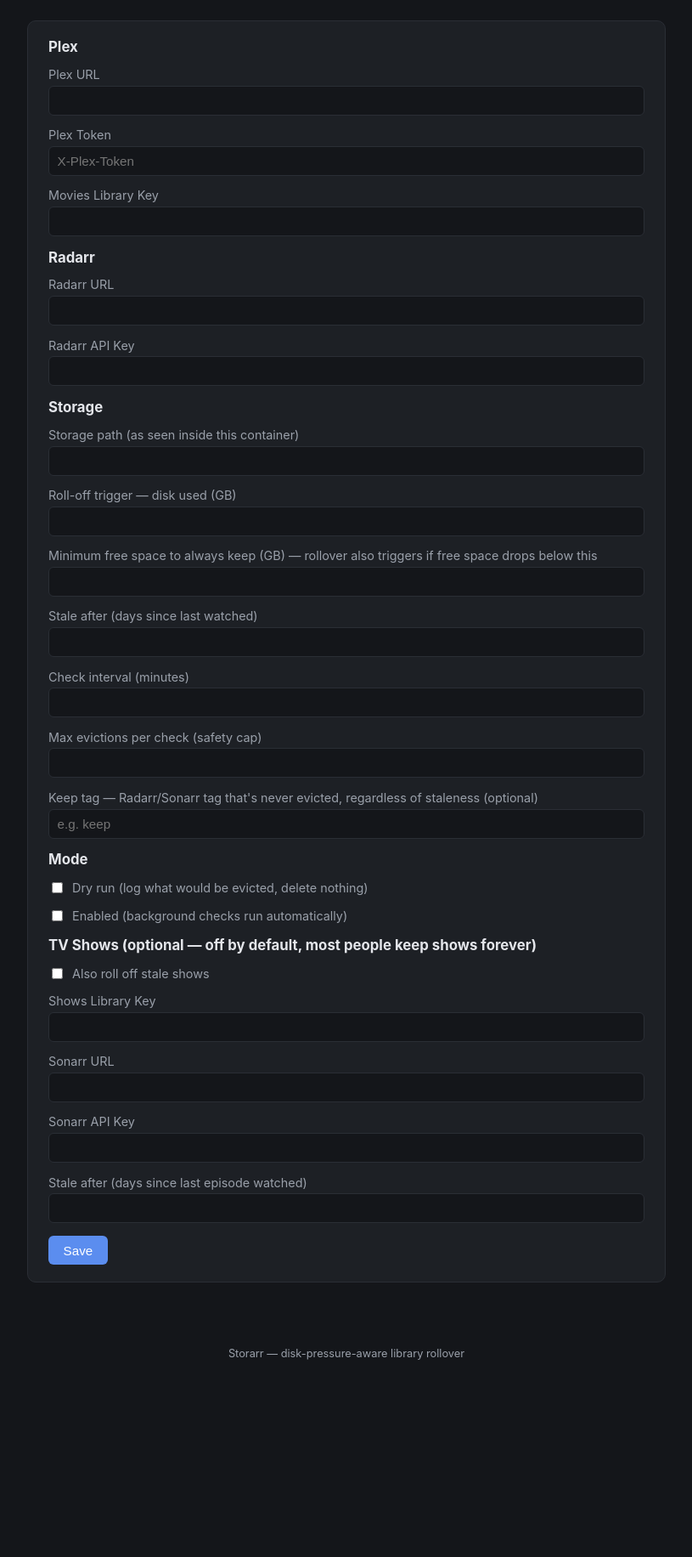
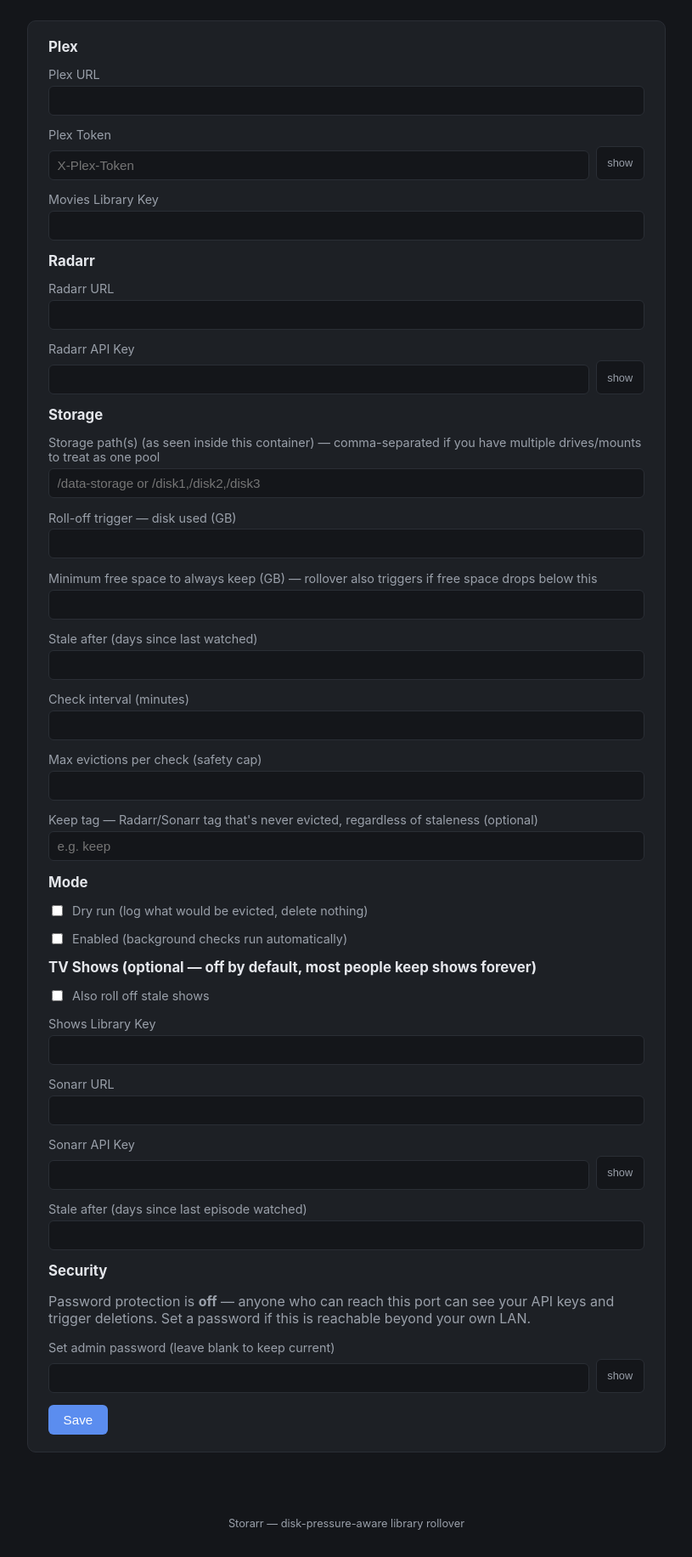
Before and after one commit to 3spky5u-oss/storarr, a Flask app: template templates/settings.html in a window 1280 px wide. Shown: the part 57-1889 px from the top of the page at 85% size, without its empty margins (232-1047 px from the left). Before the commit the page ends 1657 px from the top, so only its background shows below. Run offline with Flask 3, Linux system fonts and the light colour scheme; the template is opened without the code that fills it, so the values that code supplies are empty.

Commit message:
Harden for public release: ID-based matching, gunicorn, optional auth, multi-disk support

```diff
--- a/app.py
+++ b/app.py
@@ -6,10 +6,14 @@ import time
 import urllib.request
 import xml.etree.ElementTree as ET
 from datetime import datetime
+from functools import wraps
 
-from flask import Flask, render_template, request, redirect, url_for, jsonify
+from flask import Flask, render_template, request, redirect, url_for, jsonify, Response
+from werkzeug.security import generate_password_hash, check_password_hash
 
 app = Flask(__name__)
+
+VERSION = "1.0.0"
 
 DATA_DIR = os.environ.get("STORARR_DATA_DIR", "/data")
 CONFIG_PATH = os.path.join(DATA_DIR, "config.json")
@@ -37,9 +41,12 @@ DEFAULT_CONFIG = {
     "sonarr_api_key": "",
     "shows_library_key": "2",
     "tv_stale_days": 365,
+    # optional HTTP basic auth -- off unless a password has been set
+    "admin_password_hash": "",
 }
 
 _lock = threading.Lock()
+_state = {"last_check": None}
 
 
 def load_config():
@@ -83,19 +90,56 @@ def log(msg):
         f.write(line + "\n")
 
 
-def disk_used_bytes(path):
-    return shutil.disk_usage(path).used
+# ---------------------------------------------------------------- auth ----
+
+def require_auth(f):
+    @wraps(f)
+    def wrapped(*args, **kwargs):
+        cfg = load_config()
+        if not cfg.get("admin_password_hash"):
+            return f(*args, **kwargs)
+        auth = request.authorization
+        if not auth or not check_password_hash(cfg["admin_password_hash"], auth.password):
+            return Response(
+                "Authentication required", 401,
+                {"WWW-Authenticate": 'Basic realm="Storarr"'}
+            )
+        return f(*args, **kwargs)
+    return wrapped
 
 
-def disk_total_bytes(path):
-    return shutil.disk_usage(path).total
+# ------------------------------------------------------------- storage ----
+
+def storage_paths(cfg):
+    """storage_path can be a single mount or a comma-separated list -- lets
+    JBOD/multi-disk setups (e.g. an Unraid-style array without a union
+    filesystem) monitor several mounts as one combined pool. A single RAID/
+    LVM/ZFS mount just becomes a one-item list, no special-casing needed."""
+    return [p.strip() for p in cfg["storage_path"].split(",") if p.strip()]
+
+
+def paths_exist(cfg):
+    paths = storage_paths(cfg)
+    return bool(paths) and all(os.path.exists(p) for p in paths)
+
+
+def disk_used_bytes(cfg):
+    return sum(shutil.disk_usage(p).used for p in storage_paths(cfg))
+
+
+def disk_total_bytes(cfg):
+    return sum(shutil.disk_usage(p).total for p in storage_paths(cfg))
+
+
+def disk_free_bytes(cfg):
+    return sum(shutil.disk_usage(p).free for p in storage_paths(cfg))
 
 
 def over_limit(cfg):
-    """True if either the used-space threshold or the min-free-space floor is breached."""
-    usage = shutil.disk_usage(cfg["storage_path"])
-    over_used = usage.used >= cfg["disk_threshold_gb"] * 1024**3
-    under_free = usage.free <= cfg["min_free_gb"] * 1024**3
+    """True if either the used-space threshold or the min-free-space floor is breached,
+    summed across all configured storage paths."""
+    over_used = disk_used_bytes(cfg) >= cfg["disk_threshold_gb"] * 1024**3
+    under_free = disk_free_bytes(cfg) <= cfg["min_free_gb"] * 1024**3
     return over_used or under_free
 
 
@@ -103,10 +147,15 @@ def total_freed_gb():
     return round(sum(h.get("size_gb", 0) for h in load_history() if not h.get("dry_run")), 1)
 
 
+# ----------------------------------------------------------------- Plex ---
+
 def get_stale_plex_items(cfg, library_key, stale_days, kind):
     """kind: 'movie' -> top-level Video items. 'show' -> Directory items (shows),
-    using their aggregate lastViewedAt/viewedLeafCount."""
-    url = f"{cfg['plex_url']}/library/sections/{library_key}/all?X-Plex-Token={cfg['plex_token']}"
+    using their aggregate lastViewedAt/viewedLeafCount. Pulls external GUIDs
+    (tmdb/tvdb) when available so eviction can match Radarr/Sonarr by ID
+    rather than by fragile file-path/title comparison."""
+    url = (f"{cfg['plex_url']}/library/sections/{library_key}/all"
+           f"?includeGuids=1&X-Plex-Token={cfg['plex_token']}")
     with urllib.request.urlopen(url, timeout=30) as resp:
         root = ET.fromstring(resp.read())
 
@@ -127,6 +176,14 @@ def get_stale_plex_items(cfg, library_key, stale_days, kind):
         if last_viewed > cutoff:
             continue
 
+        tmdb_id, tvdb_id = None, None
+        for guid in item.findall("Guid"):
+            gid = guid.get("id", "")
+            if gid.startswith("tmdb://"):
+                tmdb_id = gid.split("://", 1)[1]
+            elif gid.startswith("tvdb://"):
+                tvdb_id = gid.split("://", 1)[1]
+
         file_path = None
         size = 0
         if kind == "movie":
@@ -136,17 +193,21 @@ def get_stale_plex_items(cfg, library_key, stale_days, kind):
                 if part is not None:
                     file_path = part.get("file")
                     size = int(part.get("size") or 0)
-            if not file_path:
-                continue
+            if not file_path and not tmdb_id:
+                continue  # nothing usable to match this item against Radarr
         candidates.append({
             "title": item.get("title"),
             "lastViewedAt": last_viewed,
             "file": file_path,
             "size": size,
+            "tmdb_id": tmdb_id,
+            "tvdb_id": tvdb_id,
         })
     candidates.sort(key=lambda c: c["lastViewedAt"])
     return candidates
 
+
+# --------------------------------------------------------- Radarr/Sonarr --
 
 def get_arr_items(base_url, api_key, endpoint):
     req = urllib.request.Request(f"{base_url}/api/v3/{endpoint}", headers={"X-Api-Key": api_key})
@@ -176,18 +237,36 @@ def has_keep_tag(arr_item, all_tags, keep_tag):
     return tag_id in (arr_item.get("tags") or [])
 
 
+def match_arr_item(candidate, kind, arr_items, by_id, by_path):
+    """ID match first (robust, works regardless of mount/folder layout),
+    falls back to path (movies) or title (shows) for older Plex agents
+    that don't expose external GUIDs."""
+    if kind == "movie" and candidate.get("tmdb_id"):
+        item = by_id.get(candidate["tmdb_id"])
+        if item:
+            return item
+    if kind == "show" and candidate.get("tvdb_id"):
+        item = by_id.get(candidate["tvdb_id"])
+        if item:
+            return item
+
+    if kind == "movie" and candidate.get("file"):
+        return by_path.get(os.path.normpath(candidate["file"]))
+    if kind == "show":
+        return next((m for m in arr_items if m.get("title") == candidate["title"]), None)
+    return None
+
+
 def evict_stale(cfg, kind, evictions_left):
     """Returns (evicted_titles, evictions_left_remaining)."""
     if kind == "movie":
         library_key = cfg["movies_library_key"]
         stale_days = cfg["stale_days"]
         arr_url, arr_key, endpoint = cfg["radarr_url"], cfg["radarr_api_key"], "movie"
-        file_field = "path"
     else:
         library_key = cfg["shows_library_key"]
         stale_days = cfg["tv_stale_days"]
         arr_url, arr_key, endpoint = cfg["sonarr_url"], cfg["sonarr_api_key"], "series"
-        file_field = "path"
 
     stale = get_stale_plex_items(cfg, library_key, stale_days, kind)
     if not stale:
@@ -196,12 +275,17 @@ def evict_stale(cfg, kind, evictions_left):
     arr_items = get_arr_items(arr_url, arr_key, endpoint)
     all_tags = get_arr_items(arr_url, arr_key, "tag")
 
+    by_id = {}
     by_path = {}
     for m in arr_items:
         if kind == "movie":
+            if m.get("tmdbId"):
+                by_id[str(m["tmdbId"])] = m
             mf = m.get("movieFile")
             p = mf.get("path") if mf else None
         else:
+            if m.get("tvdbId"):
+                by_id[str(m["tvdbId"])] = m
             p = m.get("path")  # series root folder
         if p:
             by_path[os.path.normpath(p)] = m
@@ -213,15 +297,9 @@ def evict_stale(cfg, kind, evictions_left):
         if not over_limit(cfg):
             break
 
-        if kind == "movie":
-            norm = os.path.normpath(candidate["file"])
-            item = by_path.get(norm)
-        else:
-            # match show by title against series root folder name, best-effort
-            item = next((m for m in arr_items if m.get("title") == candidate["title"]), None)
-
+        item = match_arr_item(candidate, kind, arr_items, by_id, by_path)
         if not item:
-            log(f"WARNING: no {endpoint} match for '{candidate['title']}'")
+            log(f"WARNING: no {endpoint} match for '{candidate['title']}' (checked ID and path/title)")
             continue
 
         if has_keep_tag(item, all_tags, cfg["keep_tag"]):
@@ -233,7 +311,11 @@ def evict_stale(cfg, kind, evictions_left):
             log(f"[DRY RUN] Would evict {kind} '{candidate['title']}' (watched {watched_days_ago}d ago)")
         else:
             log(f"Evicting {kind} '{candidate['title']}' (watched {watched_days_ago}d ago)")
-            delete_arr_item(arr_url, arr_key, endpoint, item["id"])
+            try:
+                delete_arr_item(arr_url, arr_key, endpoint, item["id"])
+            except Exception as e:
+                log(f"ERROR deleting '{candidate['title']}': {e}")
+                continue
 
         add_history({"title": candidate["title"], "kind": kind, "watched_days_ago": watched_days_ago,
                      "size_gb": round(candidate["size"] / 1024**3, 2), "dry_run": cfg["dry_run"]})
@@ -249,9 +331,12 @@ def run_check(manual=False):
         return {"ran": False, "reason": "disabled"}
     if not cfg["plex_token"] or not cfg["radarr_api_key"]:
         return {"ran": False, "reason": "not configured"}
+    if not paths_exist(cfg):
+        return {"ran": False, "reason": f"storage path(s) not found: {cfg['storage_path']}"}
 
     with _lock:
-        used_gb = disk_used_bytes(cfg["storage_path"]) / 1024**3
+        used_gb = disk_used_bytes(cfg) / 1024**3
+        _state["last_check"] = datetime.now().isoformat(timespec="seconds")
 
         if not over_limit(cfg) and not manual:
             return {"ran": True, "action": "none", "used_gb": round(used_gb, 1)}
@@ -261,6 +346,7 @@ def run_check(manual=False):
             try:
                 stale = get_stale_plex_items(cfg, cfg["movies_library_key"], cfg["stale_days"], "movie")
             except Exception as e:
+                log(f"ERROR fetching Plex data: {e}")
                 return {"ran": True, "action": "error", "error": str(e)}
             return {"ran": True, "action": "preview", "used_gb": round(used_gb, 1), "eligible": stale}
 
@@ -276,8 +362,8 @@ def run_check(manual=False):
             log(f"ERROR during eviction: {e}")
             return {"ran": True, "action": "error", "error": str(e)}
 
-        final_used = disk_used_bytes(cfg["storage_path"]) / 1024**3
-        if over_limit(cfg) and all_evicted and evictions_left <= 0:
+        final_used = disk_used_bytes(cfg) / 1024**3
+        if over_limit(cfg) and evictions_left <= 0:
             log(f"Hit max evictions per run ({cfg['max_evictions_per_run']}) while still over limits. Will continue next check.")
         elif over_limit(cfg) and all_evicted:
             log(f"Still over limits after evicting all eligible stale media ({final_used:.1f}GB used).")
@@ -296,15 +382,37 @@ def background_loop():
         time.sleep(max(cfg["check_interval_minutes"], 5) * 60)
 
 
+_bg_thread_started = False
+
+
+def ensure_background_thread():
+    global _bg_thread_started
+    if not _bg_thread_started:
+        _bg_thread_started = True
+        t = threading.Thread(target=background_loop, daemon=True)
+        t.start()
+
+
+ensure_background_thread()
+
+
+# ---------------------------------------------------------------- routes --
+
+@app.route("/healthz")
+def healthz():
+    return jsonify({"status": "ok", "version": VERSION})
+
+
 @app.route("/")
+@require_auth
 def dashboard():
     cfg = load_config()
     history = load_history()
     configured = bool(cfg["plex_token"] and cfg["radarr_api_key"])
     disk_info = None
-    if os.path.exists(cfg["storage_path"]):
-        used = disk_used_bytes(cfg["storage_path"])
-        total = disk_total_bytes(cfg["storage_path"])
+    if paths_exist(cfg):
+        used = disk_used_bytes(cfg)
+        total = disk_total_bytes(cfg)
         disk_info = {
             "used_gb": round(used / 1024**3, 1),
             "total_gb": round(total / 1024**3, 1),
@@ -316,15 +424,18 @@ def dashboard():
         }
     return render_template("dashboard.html", cfg=cfg, history=history[:15],
                             configured=configured, disk_info=disk_info,
-                            total_freed_gb=total_freed_gb())
+                            total_freed_gb=total_freed_gb(), last_check=_state["last_check"],
+                            version=VERSION)
 
 
 @app.route("/history")
+@require_auth
 def history_page():
     return render_template("history.html", history=load_history(), total_freed_gb=total_freed_gb())
 
 
 @app.route("/settings", methods=["GET", "POST"])
+@require_auth
 def settings():
     if request.method == "POST":
         cfg = load_config()
@@ -333,30 +444,39 @@ def settings():
             cfg[field] = request.form.get(field, cfg[field]).strip()
         for field in ["disk_threshold_gb", "min_free_gb", "stale_days", "check_interval_minutes",
                       "max_evictions_per_run", "tv_stale_days"]:
-            cfg[field] = int(request.form.get(field, cfg[field]))
+            cfg[field] = max(0, int(request.form.get(field, cfg[field]) or 0))
         cfg["dry_run"] = "dry_run" in request.form
         cfg["enabled"] = "enabled" in request.form
         cfg["tv_enabled"] = "tv_enabled" in request.form
+
+        new_password = request.form.get("admin_password", "").strip()
+        if new_password:
+            cfg["admin_password_hash"] = generate_password_hash(new_password)
+        elif "clear_password" in request.form:
+            cfg["admin_password_hash"] = ""
+
         save_config(cfg)
         return redirect(url_for("settings", saved=1))
     cfg = load_config()
-    return render_template("settings.html", cfg=cfg, saved=request.args.get("saved"))
+    return render_template("settings.html", cfg=cfg, saved=request.args.get("saved"),
+                            auth_enabled=bool(cfg.get("admin_password_hash")))
 
 
 @app.route("/run-now", methods=["POST"])
+@require_auth
 def run_now():
     result = run_check(manual=True)
     return jsonify(result)
 
 
 @app.route("/api/status")
+@require_auth
 def api_status():
     cfg = load_config()
-    used = disk_used_bytes(cfg["storage_path"]) if os.path.exists(cfg["storage_path"]) else 0
-    return jsonify({"used_gb": round(used / 1024**3, 1), "threshold_gb": cfg["disk_threshold_gb"]})
+    used = disk_used_bytes(cfg) if paths_exist(cfg) else 0
+    return jsonify({"used_gb": round(used / 1024**3, 1), "threshold_gb": cfg["disk_threshold_gb"],
+                     "last_check": _state["last_check"]})
 
 
 if __name__ == "__main__":
-    t = threading.Thread(target=background_loop, daemon=True)
-    t.start()
     app.run(host="0.0.0.0", port=8585)
--- a/requirements.txt
+++ b/requirements.txt
@@ -1 +1,2 @@
 flask==3.0.3
+gunicorn==22.0.0
--- a/static/style.css
+++ b/static/style.css
@@ -53,7 +53,7 @@ label {
   font-size: 0.9rem;
   color: var(--muted);
 }
-label input[type=text], label input[type=number] {
+label input[type=text], label input[type=number], label input[type=password] {
   display: block;
   width: 100%;
   margin-top: 0.3rem;
@@ -64,6 +64,23 @@ label input[type=text], label input[type=number] {
   color: var(--text);
   font-size: 0.95rem;
 }
+.secret-field {
+  display: flex;
+  gap: 0.5rem;
+  margin-top: 0.3rem;
+}
+.secret-field input { margin-top: 0; flex: 1; }
+.secret-field .reveal {
+  background: var(--bg);
+  color: var(--muted);
+  border: 1px solid var(--border);
+  border-radius: 6px;
+  padding: 0 0.8rem;
+  font-size: 0.8rem;
+  cursor: pointer;
+  flex-shrink: 0;
+}
+.secret-field .reveal:hover { color: var(--text); }
 label.checkbox { display: flex; align-items: center; gap: 0.5rem; }
 label.checkbox input { width: auto; }
 button {
--- a/templates/base.html
+++ b/templates/base.html
@@ -18,6 +18,6 @@
   <main>
     {% block content %}{% endblock %}
   </main>
-  <footer>Storarr — disk-pressure-aware library rollover</footer>
+  <footer>Storarr{% if version %} v{{ version }}{% endif %} — disk-pressure-aware library rollover</footer>
 </body>
 </html>
--- a/templates/dashboard.html
+++ b/templates/dashboard.html
@@ -42,6 +42,7 @@
     <tr><td>Dry run</td><td>{{ "ON — logging only, nothing deleted" if cfg.dry_run else "off" }}</td></tr>
     <tr><td>Enabled</td><td>{{ "yes" if cfg.enabled else "no (paused)" }}</td></tr>
     <tr><td>Total freed so far</td><td>{{ total_freed_gb }} GB</td></tr>
+    <tr><td>Last check</td><td>{{ last_check if last_check else "not yet run" }}</td></tr>
   </table>
 </div>
 
--- a/templates/settings.html
+++ b/templates/settings.html
@@ -6,15 +6,26 @@
 <form method="post" class="card">
   <h2>Plex</h2>
   <label>Plex URL <input type="text" name="plex_url" value="{{ cfg.plex_url }}"></label>
-  <label>Plex Token <input type="text" name="plex_token" value="{{ cfg.plex_token }}" placeholder="X-Plex-Token"></label>
+  <label>Plex Token
+    <span class="secret-field">
+      <input type="password" name="plex_token" value="{{ cfg.plex_token }}" placeholder="X-Plex-Token">
+      <button type="button" class="reveal">show</button>
+    </span>
+  </label>
   <label>Movies Library Key <input type="text" name="movies_library_key" value="{{ cfg.movies_library_key }}"></label>
 
   <h2>Radarr</h2>
   <label>Radarr URL <input type="text" name="radarr_url" value="{{ cfg.radarr_url }}"></label>
-  <label>Radarr API Key <input type="text" name="radarr_api_key" value="{{ cfg.radarr_api_key }}"></label>
+  <label>Radarr API Key
+    <span class="secret-field">
+      <input type="password" name="radarr_api_key" value="{{ cfg.radarr_api_key }}">
+      <button type="button" class="reveal">show</button>
+    </span>
+  </label>
 
   <h2>Storage</h2>
-  <label>Storage path (as seen inside this container) <input type="text" name="storage_path" value="{{ cfg.storage_path }}"></label>
+  <label>Storage path(s) (as seen inside this container) — comma-separated if you have multiple drives/mounts to treat as one pool
+    <input type="text" name="storage_path" value="{{ cfg.storage_path }}" placeholder="/data-storage or /disk1,/disk2,/disk3"></label>
   <label>Roll-off trigger — disk used (GB) <input type="number" name="disk_threshold_gb" value="{{ cfg.disk_threshold_gb }}"></label>
   <label>Minimum free space to always keep (GB) — rollover also triggers if free space drops below this
     <input type="number" name="min_free_gb" value="{{ cfg.min_free_gb }}"></label>
@@ -32,9 +43,40 @@
   <label class="checkbox"><input type="checkbox" name="tv_enabled" {{ "checked" if cfg.tv_enabled }}> Also roll off stale shows</label>
   <label>Shows Library Key <input type="text" name="shows_library_key" value="{{ cfg.shows_library_key }}"></label>
   <label>Sonarr URL <input type="text" name="sonarr_url" value="{{ cfg.sonarr_url }}"></label>
-  <label>Sonarr API Key <input type="text" name="sonarr_api_key" value="{{ cfg.sonarr_api_key }}"></label>
+  <label>Sonarr API Key
+    <span class="secret-field">
+      <input type="password" name="sonarr_api_key" value="{{ cfg.sonarr_api_key }}">
+      <button type="button" class="reveal">show</button>
+    </span>
+  </label>
   <label>Stale after (days since last episode watched) <input type="number" name="tv_stale_days" value="{{ cfg.tv_stale_days }}"></label>
+
+  <h2>Security</h2>
+  <p class="muted">
+    {% if auth_enabled %}Password protection is <strong>ON</strong> — this page and the dashboard require login.
+    {% else %}Password protection is <strong>off</strong> — anyone who can reach this port can see your API keys and trigger deletions. Set a password if this is reachable beyond your own LAN.{% endif %}
+  </p>
+  <label>{{ "Change" if auth_enabled else "Set" }} admin password (leave blank to keep current)
+    <span class="secret-field">
+      <input type="password" name="admin_password" autocomplete="new-password">
+      <button type="button" class="reveal">show</button>
+    </span>
+  </label>
+  {% if auth_enabled %}
+  <label class="checkbox"><input type="checkbox" name="clear_password"> Remove password protection</label>
+  {% endif %}
 
   <button type="submit">Save</button>
 </form>
+
+<script>
+document.querySelectorAll('.reveal').forEach(btn => {
+  btn.addEventListener('click', () => {
+    const input = btn.previousElementSibling;
+    const showing = input.type === 'text';
+    input.type = showing ? 'password' : 'text';
+    btn.textContent = showing ? 'show' : 'hide';
+  });
+});
+</script>
 {% endblock %}
```
Also changed, not shown: docker-compose.yml (renamed from docker-compose.example.yml, +8 -4 lines), README.md, 1 other file.
